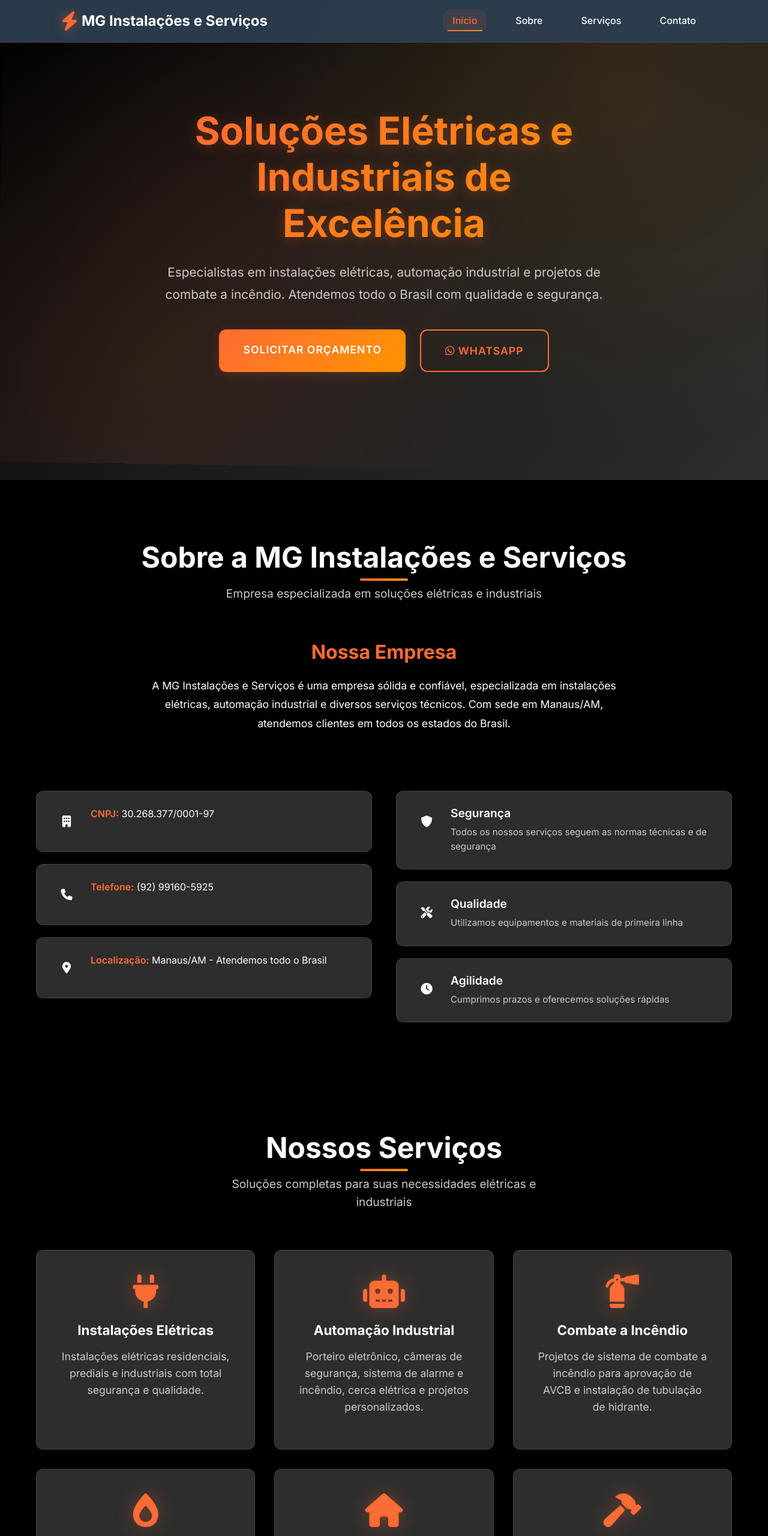
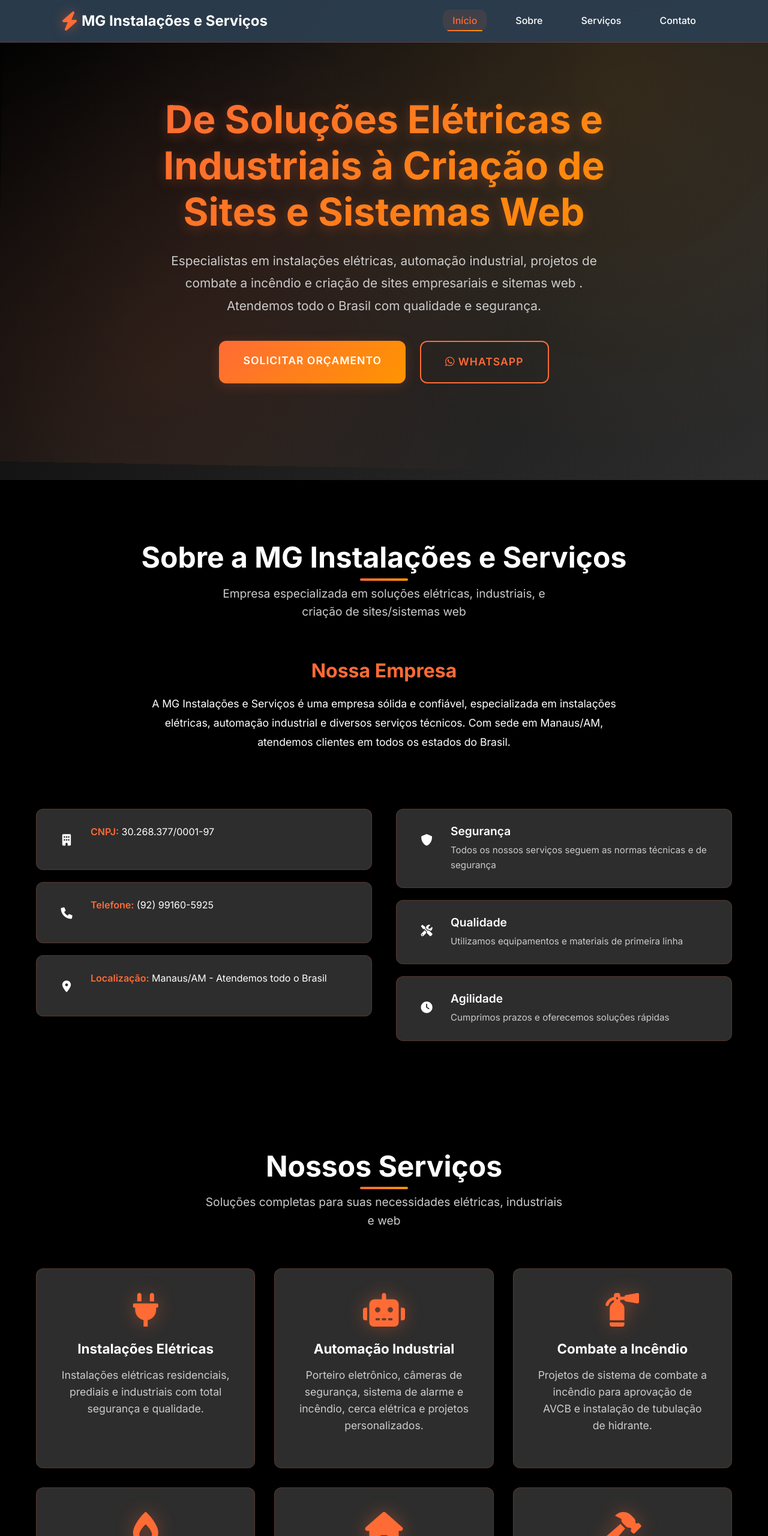
Before and after one commit to EmersonAraujoSS/site_mg, a website built with webpack: page index.html in a window 1280 px wide. Shown: the top 2560 px of the page at 60% size. Built offline with nearby package versions, Linux system fonts and the light colour scheme.

Commit message:
Adição do Módulo de criação de sites e sitemas web

```diff
--- a/index.html
+++ b/index.html
@@ -66,8 +66,8 @@
   <section id="inicio" class="hero">
     <div class="hero-content">
       <div class="container">
-        <h1>Soluções Elétricas e Industriais de Excelência</h1>
-        <p>Especialistas em instalações elétricas, automação industrial e projetos de combate a incêndio. Atendemos todo o Brasil com qualidade e segurança.</p>
+        <h1>De Soluções Elétricas e Industriais à Criação de Sites e Sistemas Web</h1>
+        <p>Especialistas em instalações elétricas, automação industrial, projetos de combate a incêndio e criação de sites empresariais e sitemas web . Atendemos todo o Brasil com qualidade e segurança.</p>
         <div class="hero-buttons">
           <a href="#orcamento" class="btn btn-primary">Solicitar Orçamento</a>
           <a href="https://wa.me/5592991605925?text=Olá!%20Gostaria%20de%20solicitar%20um%20orçamento%20para%20os%20serviços%20da%20MG%20Instalações%20e%20Serviços.%20Poderia%20me%20ajudar?" class="btn btn-secondary" target="_blank">
@@ -83,7 +83,7 @@
     <div class="container">
       <div class="section-header">
         <h2>Sobre a MG Instalações e Serviços</h2>
-        <p>Empresa especializada em soluções elétricas e industriais</p>
+        <p>Empresa especializada em soluções elétricas, industriais, e criação de sites/sistemas web</p>
       </div>
       <div class="about-content">
         <div class="about-description">
@@ -162,7 +162,7 @@
     <div class="container">
       <div class="section-header">
         <h2>Nossos Serviços</h2>
-        <p>Soluções completas para suas necessidades elétricas e industriais</p>
+        <p>Soluções completas para suas necessidades elétricas, industriais e web</p>
       </div>
       <div class="services-grid">
         <div class="service-card">
@@ -199,6 +199,11 @@
           <i class="fas fa-cog"></i>
           <h3>Reparos de Motores</h3>
           <p>Reparos especializados em motores elétricos e a diesel industriais.</p>
+        </div>
+        <div class="service-card">
+          <i class="fas fa-laptop"></i>
+          <h3>Criação de Sites e Sistemas Web</h3>
+          <p>Criação de sites empresariais e criação de sistemas web personalizados.</p>
         </div>
       </div>
     </div>
@@ -238,6 +243,7 @@
               <option value="Estruturas e Telhados">Estruturas e Telhados</option>
               <option value="Obras Civis">Obras Civis</option>
               <option value="Reparos de Motores">Reparos de Motores</option>
+              <option value="Site e Sitemas Web">Criação de Sites e Sitemas Web</option>
               <option value="Outros">Outros</option>
             </select>
           </div>
```
